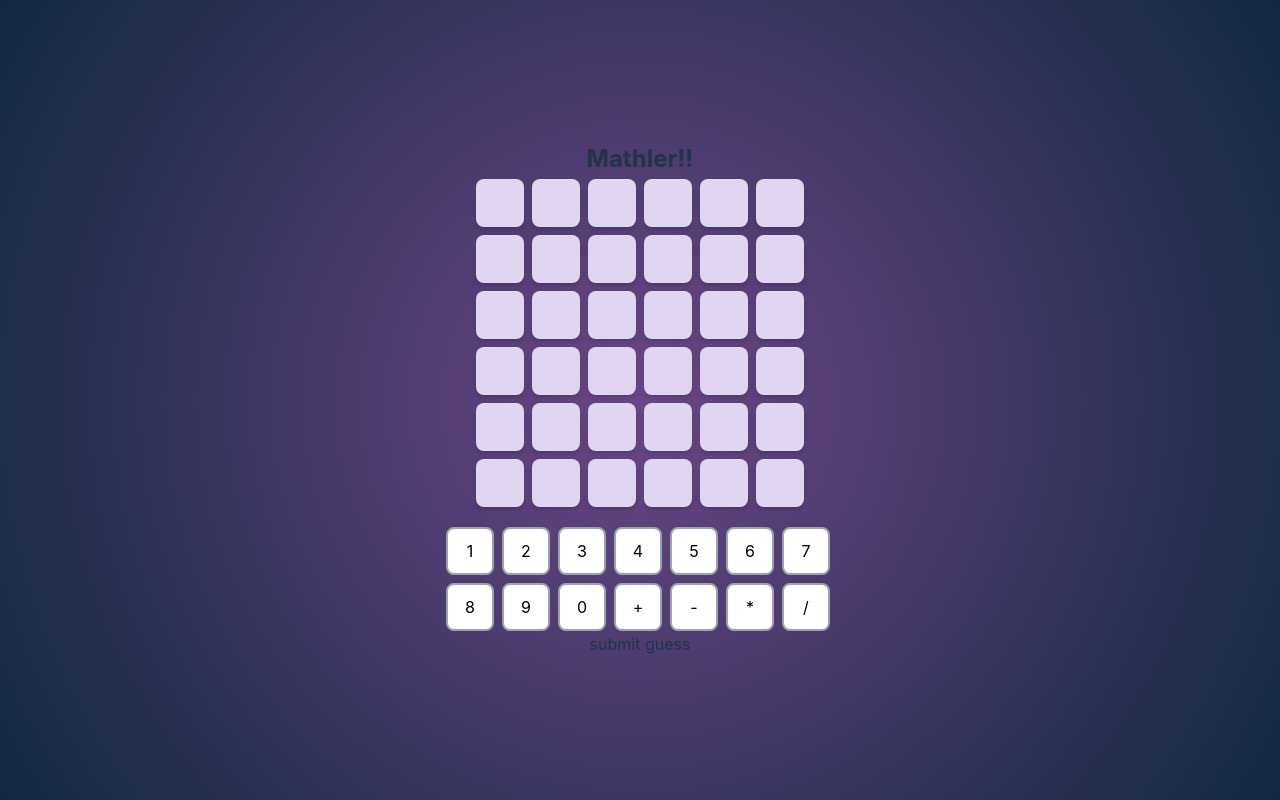
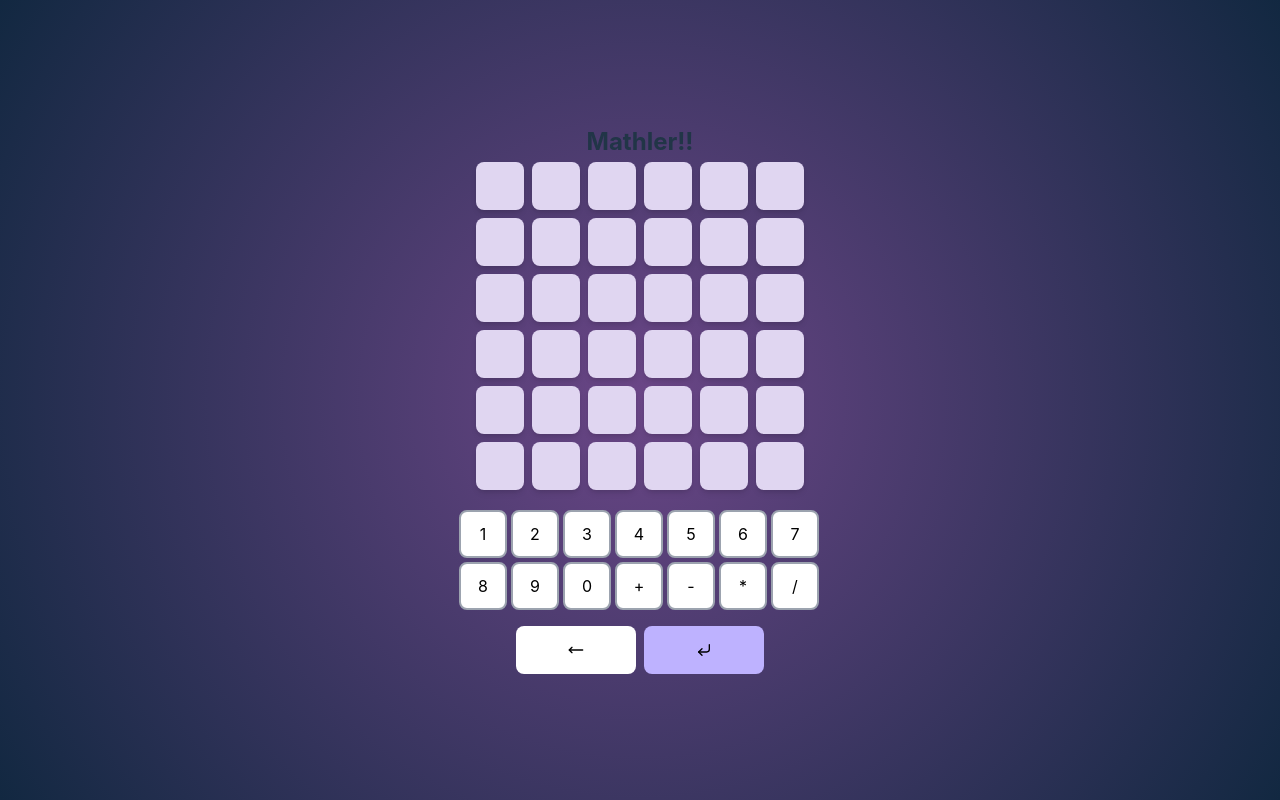
Before and after one commit to allisonle/mathy, a React (Vite) app: page / in a window 1280 px wide. Built offline with nearby package versions, Linux system fonts and the light colour scheme.

Commit message:
Add backspace and enter buttons

```diff
--- a/package.json
+++ b/package.json
@@ -11,6 +11,7 @@
   },
   "dependencies": {
     "autoprefixer": "^10.4.20",
+    "lucide-react": "^0.456.0",
     "postcss": "^8.4.47",
     "prettier": "^3.3.3",
     "react": "^18.3.1",
--- a/src/components/board.tsx
+++ b/src/components/board.tsx
@@ -14,6 +14,7 @@ const Board: FC = () => {
   const [currentGuess, setCurrentGuess] = useState("");
 
   const submit = () => {
+    if (currentGuess.length < 6) return;
     const updatedBoard = boardState.map((row, index) => {
       if (index === attempts) {
         return currentGuess.split("");
@@ -67,8 +68,13 @@ const Board: FC = () => {
         </div>
       ))}
       <div className="flex flex-col items-center mt-4">
-        <Keypad onKeyPress={key => setCurrentGuess(prev => prev + key)} />
-        <button onClick={submit}>submit guess</button>
+        <Keypad
+          onBackspace={() =>
+            setCurrentGuess(prev => prev.slice(0, prev.length - 1))
+          }
+          onKeyPress={key => setCurrentGuess(prev => prev + key)}
+          onSubmit={submit}
+        />
       </div>
     </div>
   );
--- a/src/components/keypad.tsx
+++ b/src/components/keypad.tsx
@@ -1,10 +1,13 @@
 import { type FC, useState } from "react";
+import { CornerDownLeft, MoveLeft } from "lucide-react";
 
 interface Props {
+  onBackspace: () => void;
   onKeyPress: (key: string) => void;
+  onSubmit: () => void;
 }
 
-const Keypad: FC<Props> = ({ onKeyPress }) => {
+const Keypad: FC<Props> = ({ onBackspace, onKeyPress, onSubmit }) => {
   const [keys, setKeys] = useState([
     "1",
     "2",
@@ -23,16 +26,32 @@ const Keypad: FC<Props> = ({ onKeyPress }) => {
   ]);
 
   return (
-    <div className="w-1/2 flex flex-wrap gap-2">
-      {keys.map(key => (
+    <div className="flex flex-col gap-4 items-center">
+      <div className="w-1/2 flex flex-wrap gap-1">
+        {keys.map(key => (
+          <button
+            key={key}
+            className="w-12 h-12 cursor-pointer text-black bg-white rounded-lg box-border border-2 border-gray-400"
+            onClick={() => onKeyPress(key)}
+          >
+            {key}
+          </button>
+        ))}
+      </div>
+      <div className="flex gap-2">
         <button
-          key={key}
-          className="w-12 h-12 cursor-pointer text-black bg-white rounded-lg border-2 border-gray-400"
-          onClick={() => onKeyPress(key)}
+          className="flex items-center justify-center w-[120px] h-12 cursor-pointer text-black bg-white rounded-lg"
+          onClick={onBackspace}
         >
-          {key}
+          <MoveLeft size={16} />
         </button>
-      ))}
+        <button
+          className="flex items-center justify-center w-[120px] h-12 cursor-pointer text-black bg-button rounded-lg"
+          onClick={onSubmit}
+        >
+          <CornerDownLeft size={16} />
+        </button>
+      </div>
     </div>
   );
 };
--- a/tailwind.config.js
+++ b/tailwind.config.js
@@ -4,6 +4,8 @@ export default {
   theme: {
     extend: {
       colors: {
+        border: "#a295b7",
+        button: "#beb2ff",
         tile: "#e0d6f1",
       },
     },
```
Also changed, not shown: 1 other file (tests, documents, lock files or other folders).
